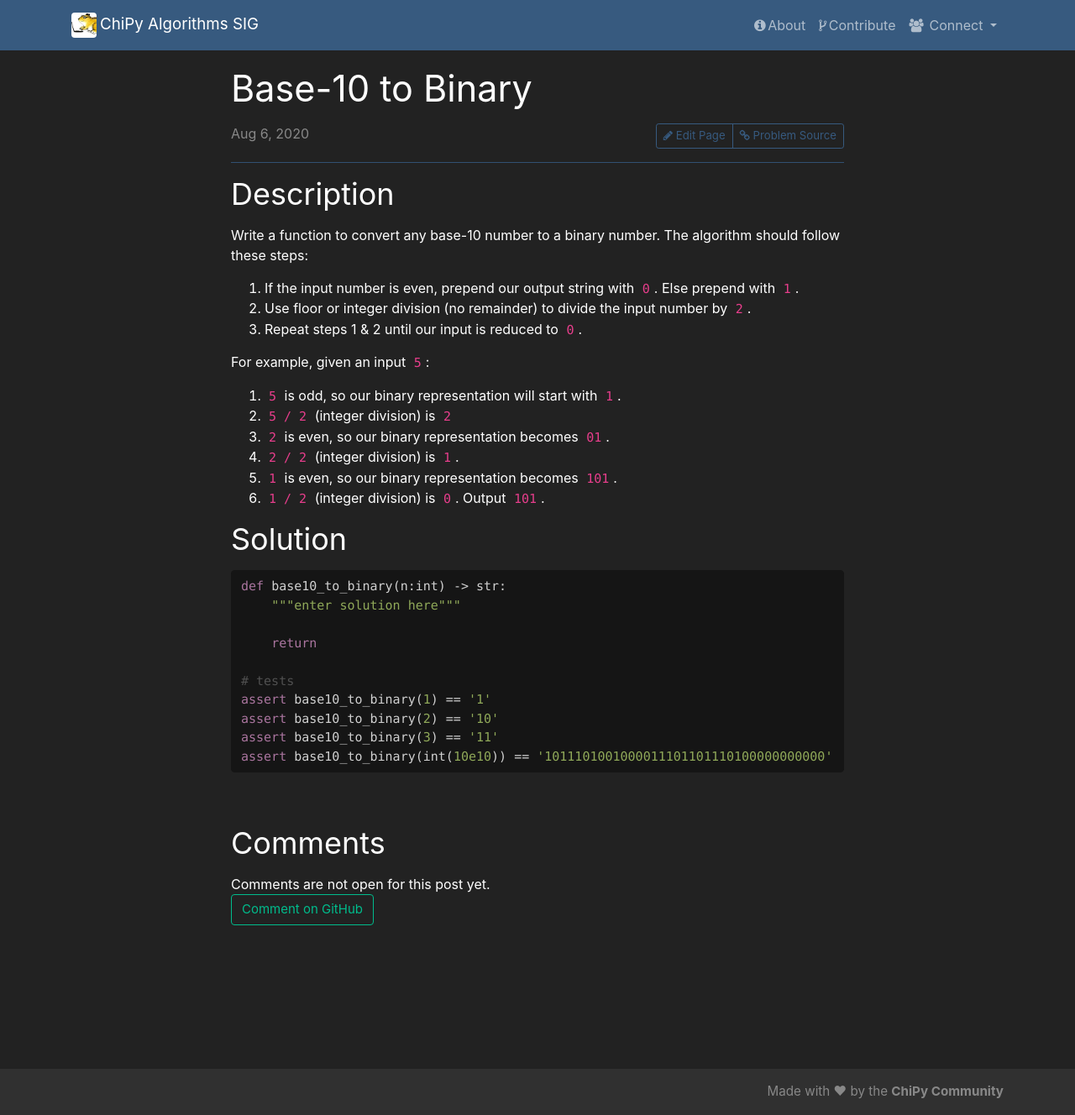
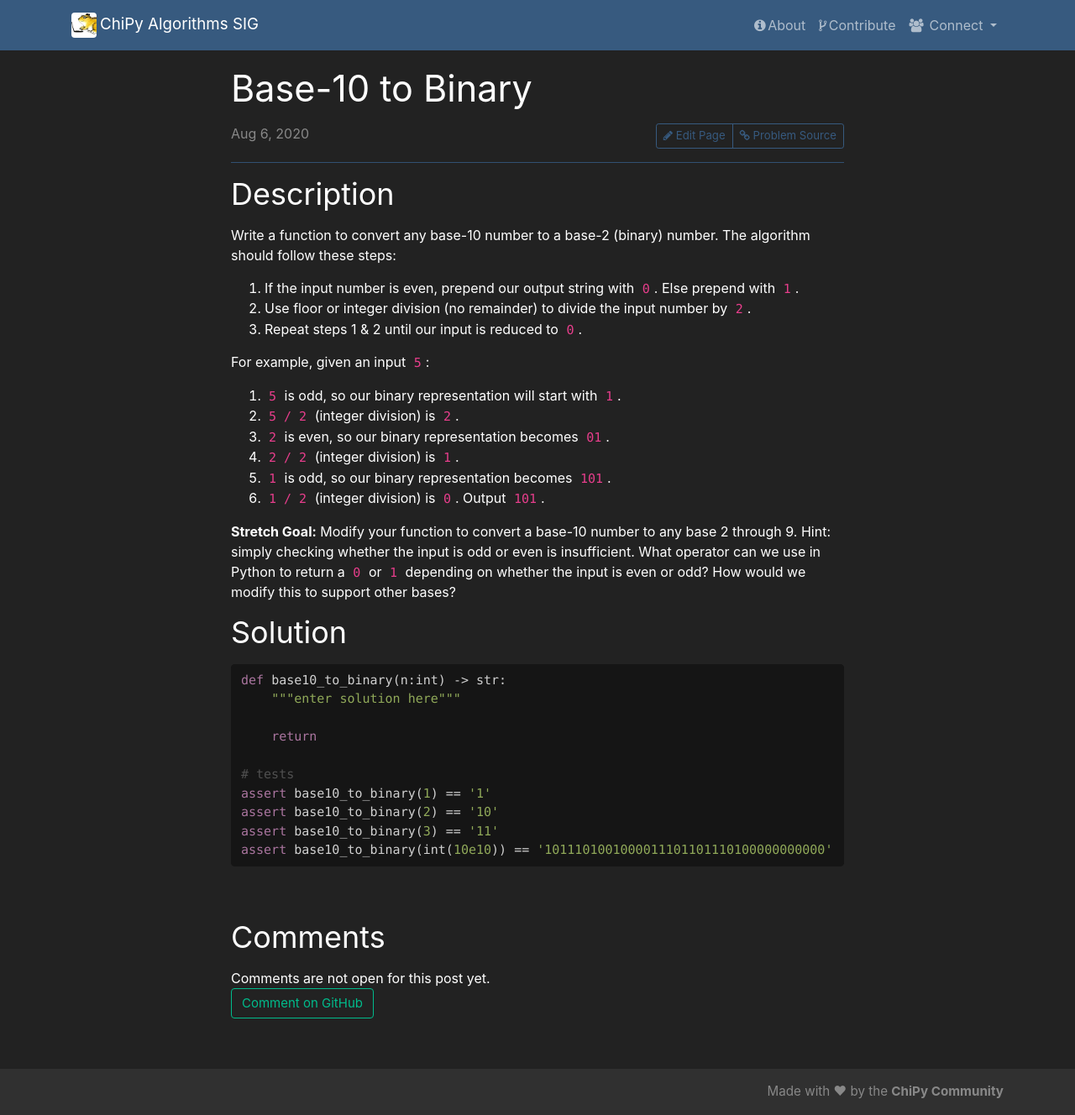
Before and after one commit to chicagopython/algosig, a Jekyll site: the page built from _posts/2020-08-06-base-ten-to-binary.md, in a window 1280 px wide and 1328 px high. Shown: the whole window at 84% size. Built offline with Jekyll 4.4.1, drawn with Linux system fonts in a browser that asks for light colours; nearby versions of some CDN libraries; our own code applies the rules of GitHub Pages for plain Markdown files.

Commit message:
add stretch challenge

```diff
--- a/_posts/2020-08-06-base-ten-to-binary.md
+++ b/_posts/2020-08-06-base-ten-to-binary.md
@@ -12,7 +12,8 @@ tags:
 
 ## Description
 
-Write a function to convert any base-10 number to a binary number. The algorithm should follow these steps:
+Write a function to convert any base-10 number to a base-2 (binary) number.
+The algorithm should follow these steps:
 
 1. If the input number is even, prepend our output string with `0`. Else prepend with `1`.
 2. Use floor or integer division (no remainder) to divide the input number by `2`.
@@ -20,11 +21,16 @@ Write a function to convert any base-10 number to a binary number. The algorithm
 
 For example, given an input `5`:
 1. `5` is odd, so our binary representation will start with `1`.
-2. `5 / 2` (integer division) is `2`
+2. `5 / 2` (integer division) is `2`.
 3. `2` is even, so our binary representation becomes `01`.
 4. `2 / 2` (integer division) is `1`.
-5. `1` is even, so our binary representation becomes `101`.
+5. `1` is odd, so our binary representation becomes `101`.
 6. `1 / 2` (integer division) is `0`. Output `101`.
+
+**Stretch Goal:** Modify your function to convert a base-10 number to any base 2 through 9.
+Hint: simply checking whether the input is odd or even is insufficient.
+What operator can we use in Python to return a `0` or `1` depending on whether the input is even or odd?
+How would we modify this to support other bases?
 
 ## Solution
 
```
